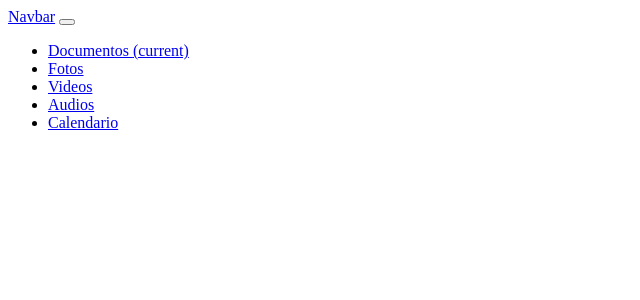
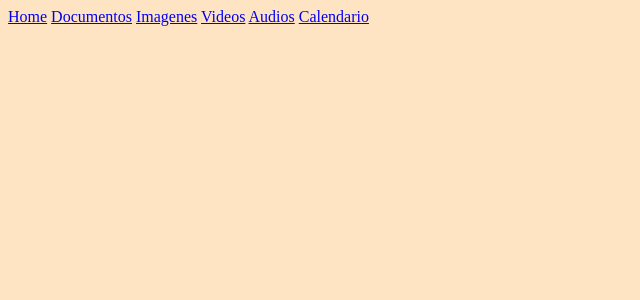
Before and after one commit to 0002itz/decorarte, a Django app: page /home/ in a window 1280 px wide. Shown: the top 300 px of the page, without its empty margins (0-640 px from the left). Run offline with Django 4.2, Linux system fonts and the light colour scheme.

Commit message:
Creacion de navbar.

```diff
--- a/mysite/polls/templates/home.html
+++ b/mysite/polls/templates/home.html
@@ -1,24 +1,24 @@
-<nav class="navbar navbar-expand-lg navbar-light bg-light">
-    <a class="navbar-brand" href="#">Navbar</a>
-    <button class="navbar-toggler" type="button" data-toggle="collapse" data-target="#navbarNav" aria-controls="navbarNav" aria-expanded="false" aria-label="Toggle navigation">
-    <span class="navbar-toggler-icon"></span>
-    </button>
-    <div class="collapse navbar-collapse" id="navbarNav">
-    <ul class="navbar-nav">
-        <li class="nav-item active">
-        <a class="nav-link" href="#">Documentos <span class="sr-only">(current)</span></a>
-        </li>
-        <li class="nav-item">
-        <a class="nav-link" href="#">Fotos</a>
-        </li>
-        <li class="nav-item">
-        <a class="nav-link" href="#">Videos</a>
-        </li>
-        <li class="nav-item">
-        <a class="nav-link" href="#">Audios</a>
-        </li>
-        <li class="nav-item">
-        <a class="nav-link" href="#">Calendario</a>
-    </ul>
-    </div>
-</nav>
+{% load static %}
+{% csrf_token %}
+<!DOCTYPE html>
+<html lang="en">
+<head>
+    <meta charset="UTF-8">
+    <meta name="viewport" content="width=device-width, initial-scale=1.0">
+    <title>Home</title>
+    <link href='{% static "css/styles.css" %}' rel="stylesheet">
+</head>
+<body>
+    <div class="collapse navbar-collapse" id="navbarNavAltMarkup">
+        <div class="navbar-nav">
+        <a class="nav-item nav-link active" href="#">Home</a>
+        <a class="nav-item nav-link" href="#">Documentos</a>
+        <a class="nav-item nav-link" href="#">Imagenes</a>
+        <a class="nav-item nav-link" href="#">Videos</a>
+        <a class="nav-item nav-link" href="#">Audios</a>
+        <a class="nav-item nav-link" href="#">Calendario</a>
+        </div>
+        </div>
+    </nav>
+</body>
+</html>
--- a/mysite/polls/templates/index.html
+++ b/mysite/polls/templates/index.html
@@ -5,7 +5,7 @@
 <head>
     <meta charset="UTF-8">
     <meta name="viewport" content="width=device-width, initial-scale=1.0">
-    <title>Document</title>
+    <title>Index</title>
     <link href='{% static "css/styles.css" %}' rel="stylesheet">
 </head>
 <body>
```
